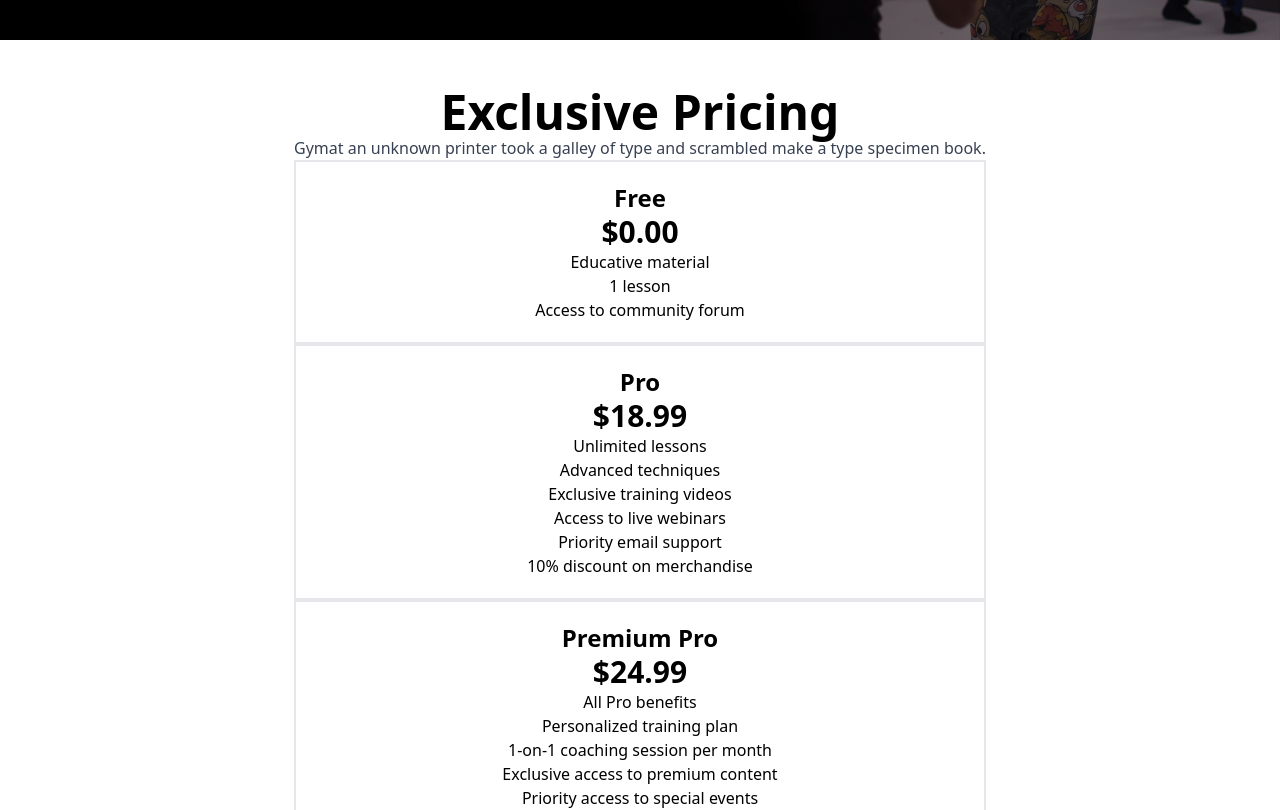
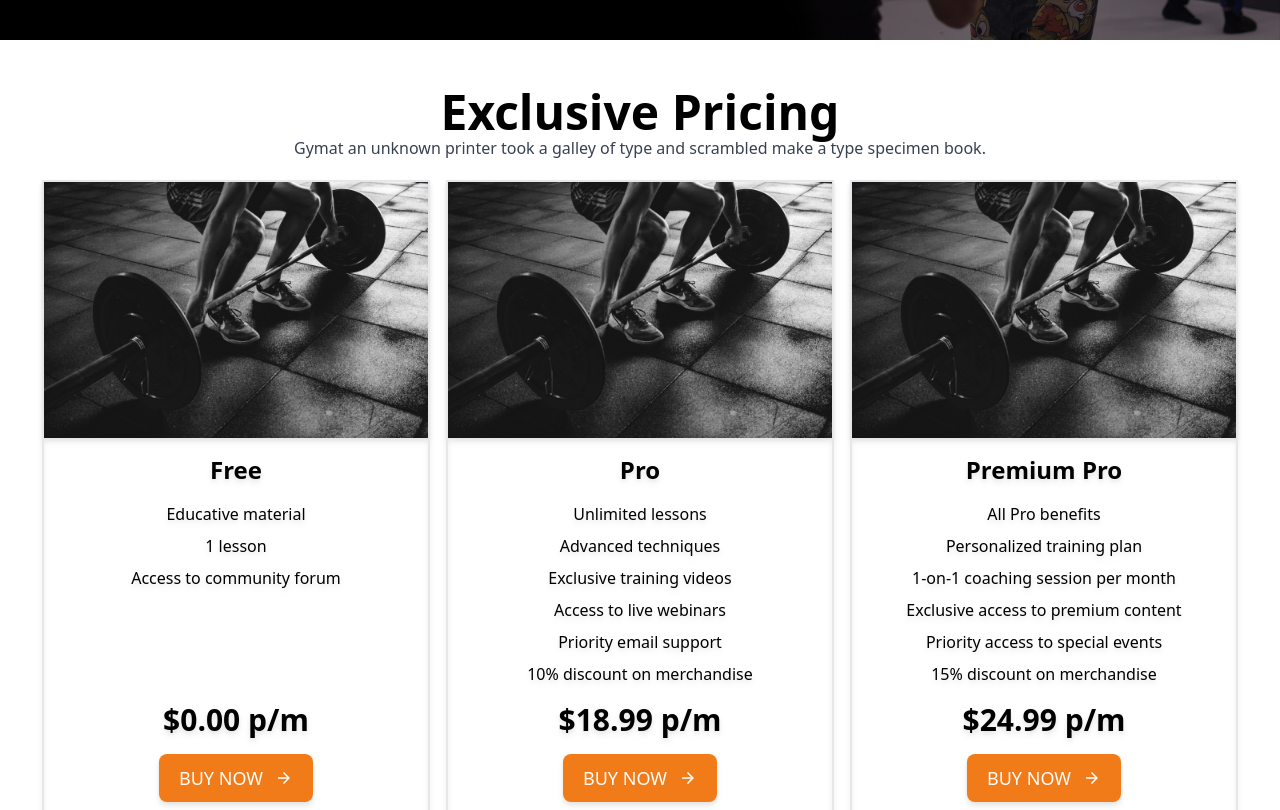
Before and after one commit to patrikzita/mma-gym, a React (Vite) app in the folder client/: page /pricing in a window 1280 px wide. Shown: the part 360-1170 px from the top of the page. Built offline with nearby package versions, Linux system fonts and the light colour scheme.

Commit message:
Pricing section with IMG, formatCurrency and some styling

```diff
--- a/client/src/pages/Pricing.tsx
+++ b/client/src/pages/Pricing.tsx
@@ -1,14 +1,16 @@
+import { MdArrowForward } from "react-icons/md";
 import { SubHeader } from "../component/Header/SubHeader";
+import { formatCurrency } from "../utilities/formatCurrency";
 
 const PRICING_BOXES = [
   {
     level: "Free",
-    price: "0.00",
+    price: 0.0,
     benefits: ["Educative material", "1 lesson", "Access to community forum"],
   },
   {
     level: "Pro",
-    price: "18.99",
+    price: 18.99,
     benefits: [
       "Unlimited lessons",
       "Advanced techniques",
@@ -20,7 +22,7 @@ const PRICING_BOXES = [
   },
   {
     level: "Premium Pro",
-    price: "24.99",
+    price: 24.99,
     benefits: [
       "All Pro benefits",
       "Personalized training plan",
@@ -34,17 +36,28 @@ const PRICING_BOXES = [
 
 type PricingCardProsp = {
   level: string;
-  price: string;
+  price: number;
   benefits: string[];
 };
 const PricingCard = ({ level, price, benefits }: PricingCardProsp) => {
   return (
-    <div className="flex flex-col p-5 border-2">
+    <div className="flex flex-col border-2 gap-4 pb-4 w-3/4 drop-shadow-md">
+      <img
+        src="/images/bg-pricing.jpg"
+        alt="Lifting dumbbell"
+        className="h-1/5 md:h-64 grayscale hover:grayscale-0 transitation duration-500 hover:ease-in-out"
+      />
       <h1 className="text-2xl font-bold">{level}</h1>
-      <h2 className="text-3xl font-bold">${price}</h2>
-      {benefits.map((benefit) => (
-        <p>{benefit}</p>
-      ))}
+      <div className="flex-grow flex flex-col gap-y-2">
+        {benefits.map((benefit) => (
+          <p>{benefit}</p>
+        ))}
+      </div>
+      <h2 className="text-3xl font-bold">{formatCurrency(price, "USD")} p/m</h2>
+      <button className="text-white mx-auto bg-secondary hover:bg-secondary/80 rounded-lg text-lg px-5 py-2.5 inline-flex items-center gap-3 self-start uppercase">
+        buy now
+        <MdArrowForward />
+      </button>
     </div>
   );
 };
@@ -57,12 +70,12 @@ export const Pricing = () => {
       <SubHeader title="Pricing" />
       <div className="flex justify-center mt-12">
         <div className="text-center">
-          <h1 className="text-3xl lg:text-5xl font-bold">Exclusive Pricing</h1>
-          <p className="text-gray-700">
+          <h1 className="text-3xl lg:text-5xl font-bold ">Exclusive Pricing</h1>
+          <p className="text-gray-700 w-4/5 mx-auto">
             Gymat an unknown printer took a galley of type and scrambled make a
             type specimen book.
           </p>
-          <div className="flex flex-col">
+          <div className="flex flex-col items-center md:items-stretch  md:flex-row gap-4 mt-5">
             {PRICING_BOXES.map((item) => (
               <PricingCard key={item.level} {...item} />
             ))}
--- /dev/null
+++ b/client/src/utilities/formatCurrency.ts
@@ -0,0 +1,8 @@
+export const formatCurrency = (price: number, currency: string) =>{
+    const formatter = new Intl.NumberFormat("en-US", {
+        style: 'currency',
+        currency: currency
+    })
+
+    return formatter.format(price);
+}
```
Also changed, not shown: client/public/images/bg-pricing.jpg (added).
